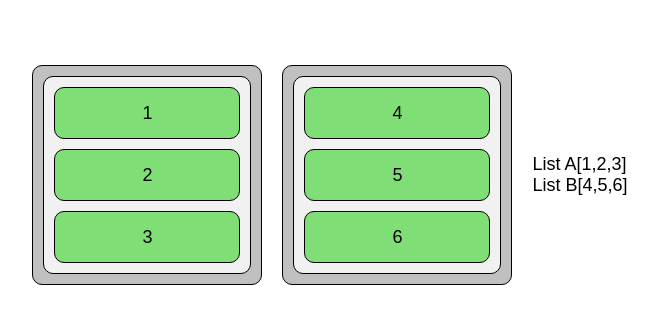
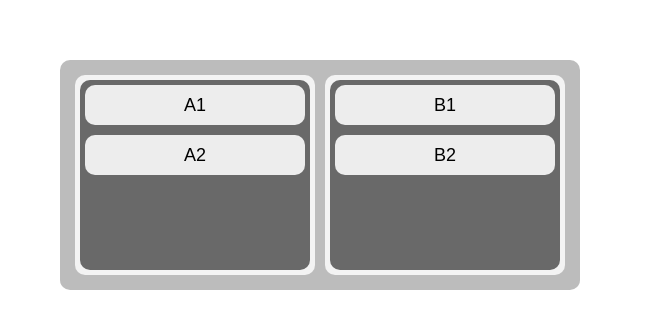
Before and after one commit to maninder56/Planner-Web-App, a Next.js app in the folder front-end/: page /practice in a window 1280 px wide. Shown: the part 225-554 px from the top of the page, without its empty margins (320-978 px from the left). Built offline with nearby package versions, Linux system fonts and the light colour scheme.

Commit message:
Created dnd columns with dnd children; not done yet

```diff
--- a/front-end/src/app/globals.css
+++ b/front-end/src/app/globals.css
@@ -207,19 +207,58 @@ body {
   align-items: center;
 }
 
-.dndContainer {
+.outerColumnContainer {
   /* flex: 1 1 auto; */
-  /* border: solid 1px black;
-  border-radius: 10px; */
+
   min-width: 500px;
   min-height: 120px;
-  /* background-color: rgb(192, 192, 192); */
+
+  background-color: rgb(188, 188, 188);
+  /* border: solid 1px black; */
+  border-radius: 10px;
+
   display: flex;
-  justify-content: space-between;
-  /* flex-direction: column; */
+  justify-content: center;
+
   padding: 10px;
 }
 
+.outerColumn {
+  flex: 1 1 auto;
+  min-width: 150px;
+  min-height: 200px;
+  background-color: rgb(243, 243, 243);
+  border-radius: 10px;
+  margin: 5px;
+  display: flex;
+  justify-content: center;
+}
+
+.innerListContainer {
+  flex: 1 1 auto;
+  background-color: rgb(105, 105, 105);
+  margin: 5px;
+  border-radius: 10px;
+  display: flex;
+  flex-direction: column;
+}
+
+.sortableItem {
+  min-height: 40px;
+  margin: 5px;
+  background-color: rgb(237, 237, 237);
+  border-radius: 10px;
+  display: flex;
+  justify-content: center;
+  align-items: center;
+}
+
+.outerColumn:hover {
+  cursor: grab;
+}
+.outerColumn:active {
+  cursor: grabbing;
+}
 
 
 .droppable {
@@ -239,7 +278,7 @@ body {
   background-color: rgb(223, 178, 178);
 }
 
-.sortableItem,
+
 .draggable {
   margin: 5px;
   min-width: inherit;
--- /dev/null
+++ b/front-end/src/app/practice/components/outerColumn.tsx
@@ -0,0 +1,27 @@
+import { UniqueIdentifier } from '@dnd-kit/core';
+import SortableItem from './sortableItem';
+import { useSortable } from '@dnd-kit/sortable';
+import {CSS} from '@dnd-kit/utilities';
+
+export default function OuterColumn({
+    id,
+    children,
+}: {
+    id: UniqueIdentifier;
+    children: React.ReactNode;
+}) {
+
+    const {attributes, listeners, setNodeRef, transform, transition} = useSortable({id: id});
+
+    return (
+        <div className='outerColumn' {...attributes} {...listeners} ref={setNodeRef}
+            style={{
+                transform: CSS.Transform.toString(transform),
+                transition: transition,
+            }}
+        >
+        {/* Add sortable context */}
+                {children}
+        </div>
+    );
+}
--- a/front-end/src/app/practice/page.tsx
+++ b/front-end/src/app/practice/page.tsx
@@ -4,15 +4,11 @@ import { closestCenter, DndContext, DragEndEvent, KeyboardSensor, PointerSensor,
 import { act, useState } from 'react';
 import Droppable from './components/droppable';
 import Draggable from './components/draggable';
-import { arrayMove, SortableContext, sortableKeyboardCoordinates, verticalListSortingStrategy } from '@dnd-kit/sortable';
+import { arrayMove, horizontalListSortingStrategy, SortableContext, sortableKeyboardCoordinates, verticalListSortingStrategy } from '@dnd-kit/sortable';
 import SortableItem from './components/sortableItem';
+import OuterColumn from './components/outerColumn';
 
 export default function Practice() {
-
-    const [dndObject, setDndObject] = useState({
-        A: [1, 2, 3],
-        B: [4, 5, 6],
-    })
 
     const sensors = useSensors(
         useSensor(PointerSensor),
@@ -21,59 +17,33 @@ export default function Practice() {
         })
     );
 
+    const [dndArray, setDndArray] = useState<{
+        id: UniqueIdentifier,
+        data: {
+            id: UniqueIdentifier,
+        }[]
+    }[]>([
+        { id: 'A', data: [{ id: 'A1'}, { id: 'A2' }]},
+        { id: 'B', data: [{ id: 'B1'}, { id: 'B2' }]},
+    ]);
+
+
     function handleDragEnd(event: DragEndEvent) {
         const {active, over} = event;
 
+
         if (active.id !== over?.id) {
+            setDndArray(array => {
+                const oldIndex = dndArray.findIndex(i => i.id === active.id);
+                const newIndex = dndArray.findIndex(i => i.id === over?.id);
 
-            const activeItemInListA = dndObject.A.includes(active.id as number);
-            const overItemInListA = dndObject.A.includes(over?.id as number);
+                console.log(`oldIndex: ${oldIndex}, newIndex: ${newIndex}`);
 
-            const activeItemInListB = dndObject.B.includes(active.id as number);
-            const overItemInListB = dndObject.B.includes(over?.id as number);
+                return arrayMove(array, oldIndex, newIndex);
+            })
+        }
 
-
-            // if they are in same container
-            if (activeItemInListA && overItemInListA) { // if they are in same comtainer for A
-
-                const listA = dndObject.A;
-                const newIndex = listA.indexOf(over?.id as number);
-                const oldIndex = listA.indexOf(active.id as number);
-                const newList = arrayMove(listA, oldIndex, newIndex);
-
-                setDndObject({...dndObject, A: newList });
-
-            } else if (activeItemInListB && overItemInListB) { // if they are in same comtainer for B
-
-                const listB = dndObject.B;
-                const newIndex = listB.indexOf(over?.id as number);
-                const oldIndex = listB.indexOf(active.id as number);
-                const newList = arrayMove(listB, oldIndex, newIndex);
-
-                setDndObject({...dndObject, B: newList });
-
-            } else if ((overItemInListA || over?.id === 10) && activeItemInListB) { // if element moves from B -> A
-                const newListB = dndObject.B.filter(i => i !== active.id)
-
-                const list = [...dndObject.A, active.id];
-                const newIndex = list.indexOf(over?.id as number);
-                const oldIndex = list.indexOf(active.id as number);
-                const newListA = arrayMove(list, oldIndex, newIndex) as number[];
-
-                setDndObject({A: newListA, B: newListB});
-
-            } else if ((overItemInListB || over?.id === 11) && activeItemInListA) { // if element moves from A -> B
-
-                const newListA = dndObject.A.filter(i => i !== active.id)
-
-                const list = [...dndObject.B, active.id];
-                const newIndex = list.indexOf(over?.id as number);
-                const oldIndex = list.indexOf(active.id as number);
-                const newListB = arrayMove(list, oldIndex, newIndex) as number[];
-
-                setDndObject({A: newListA, B: newListB});
-            }
-        }
+        console.log(`A: ${active.id}, O: ${over?.id}`);
     }
 
     function handleDragOver(event: DragEndEvent) {
@@ -86,40 +56,44 @@ export default function Practice() {
 
     return (
         <main className='dndWrapper'>
-            <div className='dndContainer'>
+            <div className='outerColumnContainer'>
                 <DndContext
                     sensors={sensors}
                     collisionDetection={closestCenter}
                     onDragEnd={handleDragEnd}
-                    onDragOver={handleDragOver}
+                    // onDragOver={handleDragOver}
                 >
-                    <div className='listContainer'>
                     <SortableContext
-                            items={dndObject.A}
+                        items={dndArray}
+                        strategy={horizontalListSortingStrategy}
+                    >
+                        {
+                            dndArray.map(i => (
+                                <OuterColumn id={i.id} key={i.id}>
+                                    <div className='innerListContainer' key={i.id}>
+                                        <SortableContext
+                                            items={i.data}
                                             strategy={verticalListSortingStrategy}
                                         >
-                            <Droppable id={10}>
-                                {dndObject.A.map(id => <SortableItem key={id} id={id}><span>{id}</span></SortableItem>)}
-                            </Droppable>
+                                            {
+                                                i.data.map(d => (
+                                                    <SortableItem id={d.id} key={d.id}>
+                                                        <span>{d.id}</span>
+                                                    </SortableItem>
+                                                ))
+                                            }
                                         </SortableContext>
                                     </div>
-
-                    <div className='listContainer'>
-                        <SortableContext
-                            items={dndObject.B}
-                            strategy={verticalListSortingStrategy}
-                        >
-                            <Droppable id={11}>
-                                {dndObject.B.map(id => <SortableItem key={id} id={id}><span>{id}</span></SortableItem>)}
-                            </Droppable>
+                                </OuterColumn>
+                            ))
+                        }
                     </SortableContext>
-                    </div>
                 </DndContext>
             </div>
-            <div>
+            {/* <div>
                 <div>List A{JSON.stringify(dndObject.A)}</div>
                 <div>List B{JSON.stringify(dndObject.B)}</div>
-            </div>
+            </div> */}
         </main>
     );
 }
```
Lines whose indentation alone changed are shown as unchanged.
